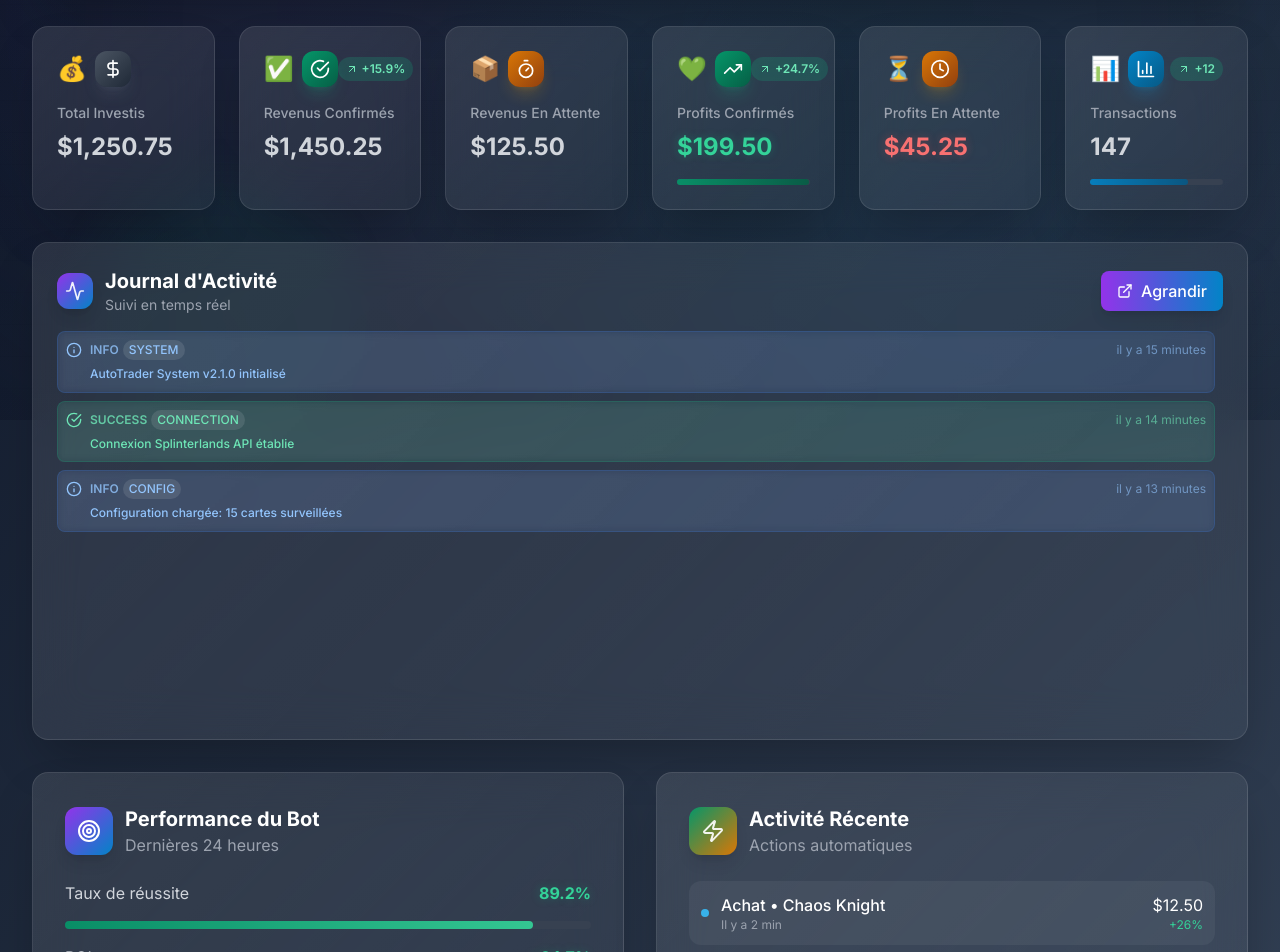
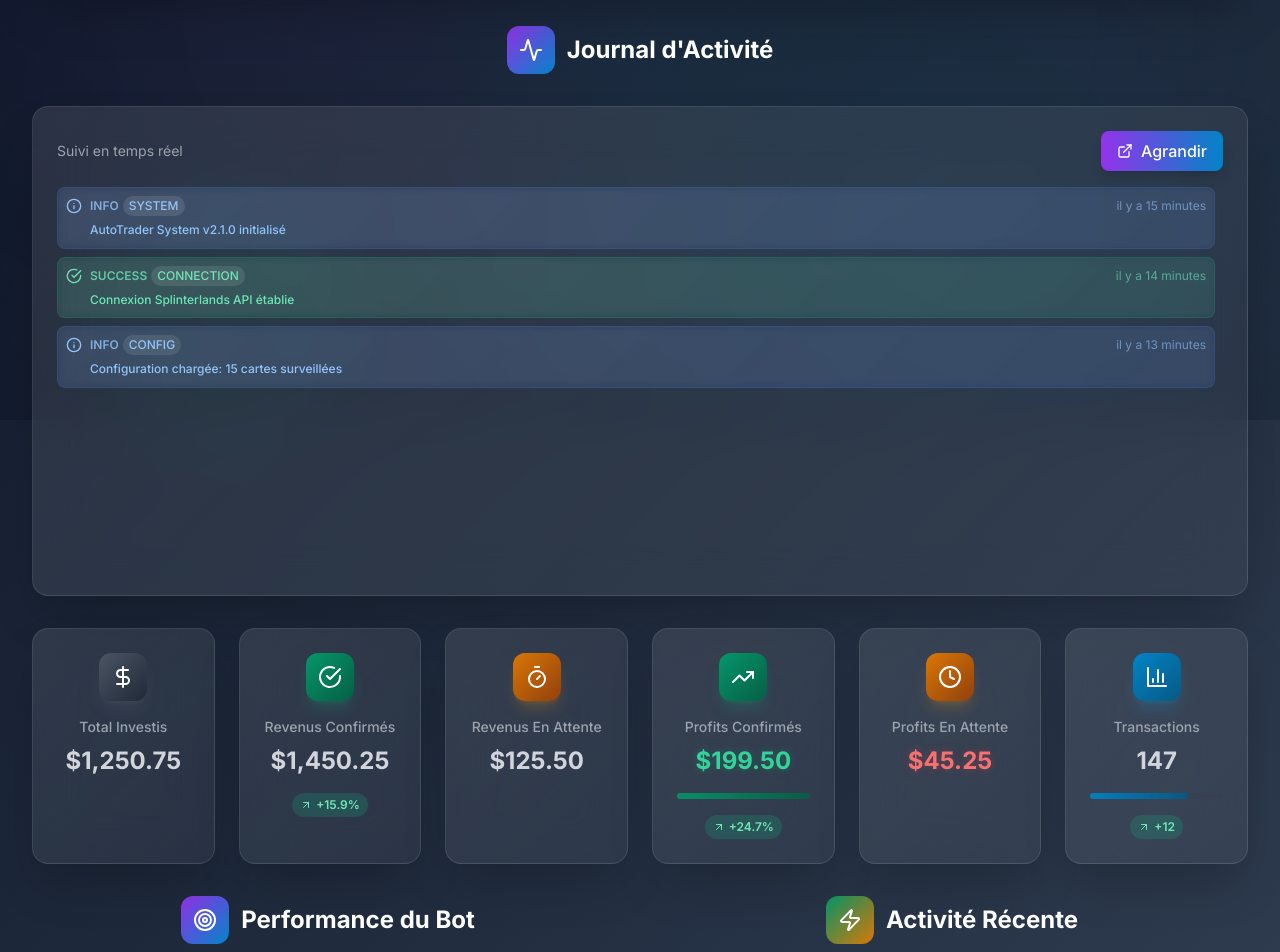
Before and after one commit to Sachathp/spltraderbot-front, a React (Vite) app: page / in a window 1280 px wide. Shown: the part 380-1332 px from the top of the page. Built offline with nearby package versions, Linux system fonts and the light colour scheme.

Commit message:
update layout

```diff
--- a/src/pages/ConfigPage.tsx
+++ b/src/pages/ConfigPage.tsx
@@ -143,12 +143,7 @@ export default function ConfigPage() {
       </div> */}
 
       {/* Titre externe */}
-      <div className="flex items-center justify-center space-x-3 mb-6">
-        <div className="p-3 bg-gradient-to-br from-accent-600 to-primary-600 rounded-xl">
-          <Sparkles className="h-6 w-6 text-white" />
-        </div>
-        <h2 className="text-2xl font-bold text-white">Configuration AutoTrader</h2>
-      </div>
+
 
       {/* Configuration AutoTrader */}
       <div className="glass-card p-8">
--- a/src/pages/DashboardPage.tsx
+++ b/src/pages/DashboardPage.tsx
@@ -30,8 +30,7 @@ const metrics = [
     rawValue: 1250.75,
     icon: DollarSign,
     gradient: 'from-gray-600 to-gray-800',
-    bgGlow: 'shadow-gray-500/20',
-    emoji: '💰'
+    bgGlow: 'shadow-gray-500/20'
   },
   {
     id: 'confirmed-revenue',
@@ -42,8 +41,7 @@ const metrics = [
     isPositive: true,
     icon: CheckCircle,
     gradient: 'from-success-600 to-success-800',
-    bgGlow: 'shadow-success-500/20',
-    emoji: '✅'
+    bgGlow: 'shadow-success-500/20'
   },
   {
     id: 'pending-revenue',
@@ -52,8 +50,7 @@ const metrics = [
     rawValue: 125.50,
     icon: Timer,
     gradient: 'from-warning-600 to-warning-800',
-    bgGlow: 'shadow-warning-500/20',
-    emoji: '📦'
+    bgGlow: 'shadow-warning-500/20'
   },
   {
     id: 'confirmed-profits',
@@ -64,8 +61,7 @@ const metrics = [
     isPositive: true,
     icon: TrendingUp,
     gradient: 'from-success-600 to-success-800',
-    bgGlow: 'shadow-success-500/20',
-    emoji: '💚'
+    bgGlow: 'shadow-success-500/20'
   },
   {
     id: 'pending-profits',
@@ -74,8 +70,7 @@ const metrics = [
     rawValue: 45.25,
     icon: Clock,
     gradient: 'from-warning-600 to-warning-800',
-    bgGlow: 'shadow-warning-500/20',
-    emoji: '⏳'
+    bgGlow: 'shadow-warning-500/20'
   },
   {
     id: 'transactions',
@@ -86,8 +81,7 @@ const metrics = [
     isPositive: true,
     icon: BarChart3,
     gradient: 'from-primary-600 to-primary-800',
-    bgGlow: 'shadow-primary-500/20',
-    emoji: '📊'
+    bgGlow: 'shadow-primary-500/20'
   }
 ];
 
@@ -273,90 +267,20 @@ export default function DashboardPage() {
         </div>
       </div>
 
-      {/* Métriques modernes */}
-      <div className="grid grid-cols-1 md:grid-cols-2 lg:grid-cols-3 xl:grid-cols-6 gap-6">
-        {metrics.map((metric, index) => {
-          const Icon = metric.icon;
-
-          return (
-            <div
-              key={metric.id}
-              className="metric-card relative group"
-              style={{ animationDelay: `${index * 100}ms` }}
-            >
-              <div className="metric-card-content">
-                {/* Header avec icône */}
-                <div className="flex items-center justify-between mb-4">
-                  <div className="flex items-center space-x-2">
-                    <span className="text-2xl">{metric.emoji}</span>
-                    <div className={`p-2 rounded-xl bg-gradient-to-br ${metric.gradient} ${metric.bgGlow} shadow-lg`}>
-                      <Icon className="h-5 w-5 text-white" />
+      {/* Titre externe */}
+      <div className="flex items-center justify-center space-x-3 mb-6">
+        <div className="p-3 bg-gradient-to-br from-accent-600 to-primary-600 rounded-xl">
+          <Activity className="h-6 w-6 text-white" />
         </div>
-                  </div>
-                  {metric.change && (
-                    <div className={`flex items-center space-x-1 px-2 py-1 rounded-full text-xs font-semibold ${
-                      metric.isPositive
-                        ? 'bg-success-500/20 text-success-300'
-                        : 'bg-danger-500/20 text-danger-300'
-                    }`}>
-                      {metric.isPositive ? (
-                        <ArrowUpRight className="h-3 w-3" />
-                      ) : (
-                        <ArrowDownRight className="h-3 w-3" />
-                      )}
-                      <span>{metric.change}</span>
-                    </div>
-                  )}
-                </div>
-
-                {/* Titre */}
-                <p className="text-sm font-medium text-gray-400 mb-2">
-                  {metric.title}
-                </p>
-
-                {/* Valeur */}
-                <p className={`text-2xl font-bold ${
-                  metric.id.includes('profit') && metric.isPositive
-                    ? 'value-positive'
-                    : metric.id.includes('profit') && !metric.isPositive
-                    ? 'value-negative'
-                    : 'value-neutral'
-                }`}>
-                  {metric.value}
-                </p>
-
-                {/* Barre de progression (pour certaines métriques) */}
-                {(metric.id === 'confirmed-profits' || metric.id === 'transactions') && (
-                  <div className="mt-4">
-                    <div className="w-full bg-gray-700 rounded-full h-1.5">
-                      <div
-                        className={`h-1.5 rounded-full bg-gradient-to-r ${metric.gradient} animate-pulse`}
-                        style={{ width: `${Math.min((metric.rawValue / 200) * 100, 100)}%` }}
-                      ></div>
-                    </div>
-                  </div>
-                )}
-              </div>
-
-              {/* Effet de hover glow */}
-              <div className={`absolute inset-0 rounded-2xl opacity-0 group-hover:opacity-20 transition-opacity duration-300 ${metric.bgGlow} blur`}></div>
-            </div>
-          );
-        })}
+        <h2 className="text-2xl font-bold text-white">Journal d'Activité</h2>
       </div>
 
       {/* Journal d'activité compact avec bouton d'agrandissement */}
       <div className="glass-card p-6 space-y-4">
         {/* Header avec bouton d'agrandissement */}
         <div className="flex items-center justify-between">
-          <div className="flex items-center space-x-3">
-            <div className="p-2 bg-gradient-to-br from-accent-600 to-primary-600 rounded-xl shadow-lg">
-              <Activity className="h-5 w-5 text-white animate-pulse" />
-            </div>
-            <div>
-              <h3 className="text-xl font-bold text-white">Journal d'Activité</h3>
+          <div className="text-center">
             <p className="text-sm text-gray-400">Suivi en temps réel</p>
-            </div>
           </div>
 
           <button
@@ -381,18 +305,94 @@ export default function DashboardPage() {
         </div>
       </div>
 
+      {/* Métriques modernes */}
+      <div className="grid grid-cols-1 md:grid-cols-2 lg:grid-cols-3 xl:grid-cols-6 gap-6">
+        {metrics.map((metric, index) => {
+          const Icon = metric.icon;
+
+          return (
+            <div
+              key={metric.id}
+              className="metric-card relative group"
+              style={{ animationDelay: `${index * 100}ms` }}
+            >
+              <div className="metric-card-content">
+                {/* Icône centrée */}
+                <div className="flex justify-center mb-4">
+                  <div className={`p-3 rounded-xl bg-gradient-to-br ${metric.gradient} ${metric.bgGlow} shadow-lg`}>
+                    <Icon className="h-6 w-6 text-white" />
+                  </div>
+                </div>
+
+                {/* Titre centré */}
+                <p className="text-sm font-medium text-gray-400 mb-2 text-center">
+                  {metric.title}
+                </p>
+
+                {/* Valeur centrée */}
+                <p className={`text-2xl font-bold text-center ${
+                  metric.id.includes('profit') && metric.isPositive
+                    ? 'value-positive'
+                    : metric.id.includes('profit') && !metric.isPositive
+                    ? 'value-negative'
+                    : 'value-neutral'
+                }`}>
+                  {metric.value}
+                </p>
+
+                {/* Barre de progression (pour certaines métriques) */}
+                {(metric.id === 'confirmed-profits' || metric.id === 'transactions') && (
+                  <div className="mt-4">
+                    <div className="w-full bg-gray-700 rounded-full h-1.5">
+                      <div
+                        className={`h-1.5 rounded-full bg-gradient-to-r ${metric.gradient} animate-pulse`}
+                        style={{ width: `${Math.min((metric.rawValue / 200) * 100, 100)}%` }}
+                      ></div>
+                    </div>
+                  </div>
+                )}
+
+                {/* Badge de changement en bas */}
+                {metric.change && (
+                  <div className="flex justify-center mt-4">
+                    <div className={`flex items-center space-x-1 px-2 py-1 rounded-full text-xs font-semibold ${
+                      metric.isPositive
+                        ? 'bg-success-500/20 text-success-300'
+                        : 'bg-danger-500/20 text-danger-300'
+                    }`}>
+                      {metric.isPositive ? (
+                        <ArrowUpRight className="h-3 w-3" />
+                      ) : (
+                        <ArrowDownRight className="h-3 w-3" />
+                      )}
+                      <span>{metric.change}</span>
+                    </div>
+                  </div>
+                )}
+              </div>
+
+              {/* Effet de hover glow */}
+              <div className={`absolute inset-0 rounded-2xl opacity-0 group-hover:opacity-20 transition-opacity duration-300 ${metric.bgGlow} blur`}></div>
+            </div>
+          );
+        })}
+      </div>
+
       {/* Stats avancées */}
       <div className="grid grid-cols-1 lg:grid-cols-2 gap-8">
+        {/* Titre externe */}
+        <div className="lg:col-span-1">
+          <div className="flex items-center justify-center space-x-3 mb-6">
+            <div className="p-3 bg-gradient-to-br from-accent-600 to-primary-600 rounded-xl">
+              <Target className="h-6 w-6 text-white" />
+            </div>
+            <h2 className="text-2xl font-bold text-white">Performance du Bot</h2>
+          </div>
+
           {/* Performance Overview */}
           <div className="glass-card p-8 space-y-6">
-          <div className="flex items-center space-x-3">
-            <div className="p-3 bg-gradient-to-br from-accent-600 to-primary-600 rounded-xl shadow-lg">
-              <Target className="h-6 w-6 text-white" />
-            </div>
-            <div>
-              <h3 className="text-xl font-bold text-white">Performance du Bot</h3>
+            <div className="text-center">
               <p className="text-gray-400">Dernières 24 heures</p>
-            </div>
             </div>
 
             <div className="space-y-4">
@@ -418,17 +418,21 @@ export default function DashboardPage() {
               </div>
             </div>
           </div>
+        </div>
+
+        {/* Titre externe */}
+        <div className="lg:col-span-1">
+          <div className="flex items-center justify-center space-x-3 mb-6">
+            <div className="p-3 bg-gradient-to-br from-success-600 to-warning-600 rounded-xl">
+              <Zap className="h-6 w-6 text-white" />
+            </div>
+            <h2 className="text-2xl font-bold text-white">Activité Récente</h2>
+          </div>
 
           {/* Activité récente */}
           <div className="glass-card p-8 space-y-6">
-          <div className="flex items-center space-x-3">
-            <div className="p-3 bg-gradient-to-br from-success-600 to-warning-600 rounded-xl shadow-lg">
-              <Zap className="h-6 w-6 text-white animate-pulse" />
-            </div>
-            <div>
-              <h3 className="text-xl font-bold text-white">Activité Récente</h3>
+            <div className="text-center">
               <p className="text-gray-400">Actions automatiques</p>
-            </div>
             </div>
 
             <div className="space-y-3">
@@ -457,6 +461,7 @@ export default function DashboardPage() {
                   </div>
                 </div>
               ))}
+            </div>
           </div>
         </div>
       </div>
```
Lines whose indentation alone changed are shown as unchanged.
